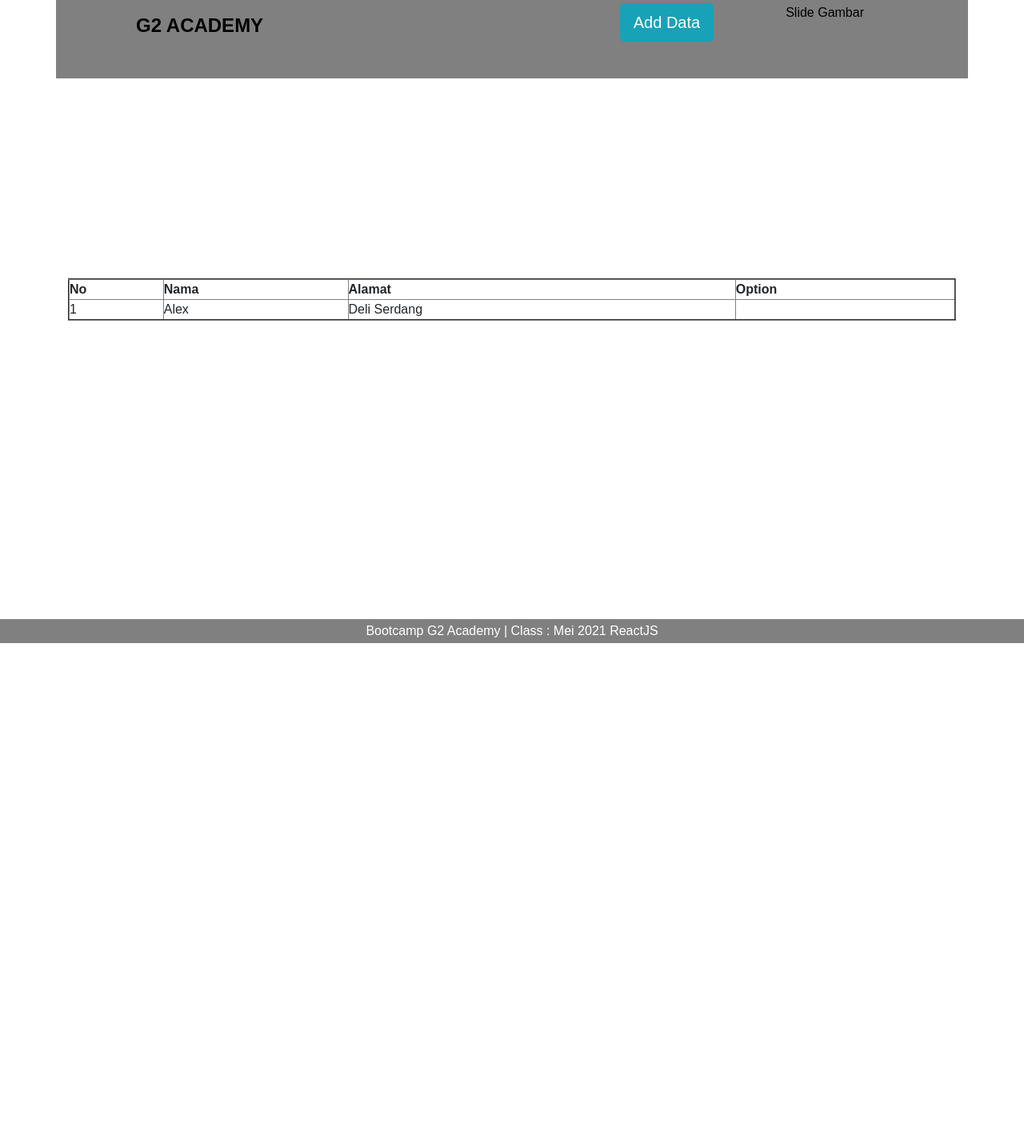
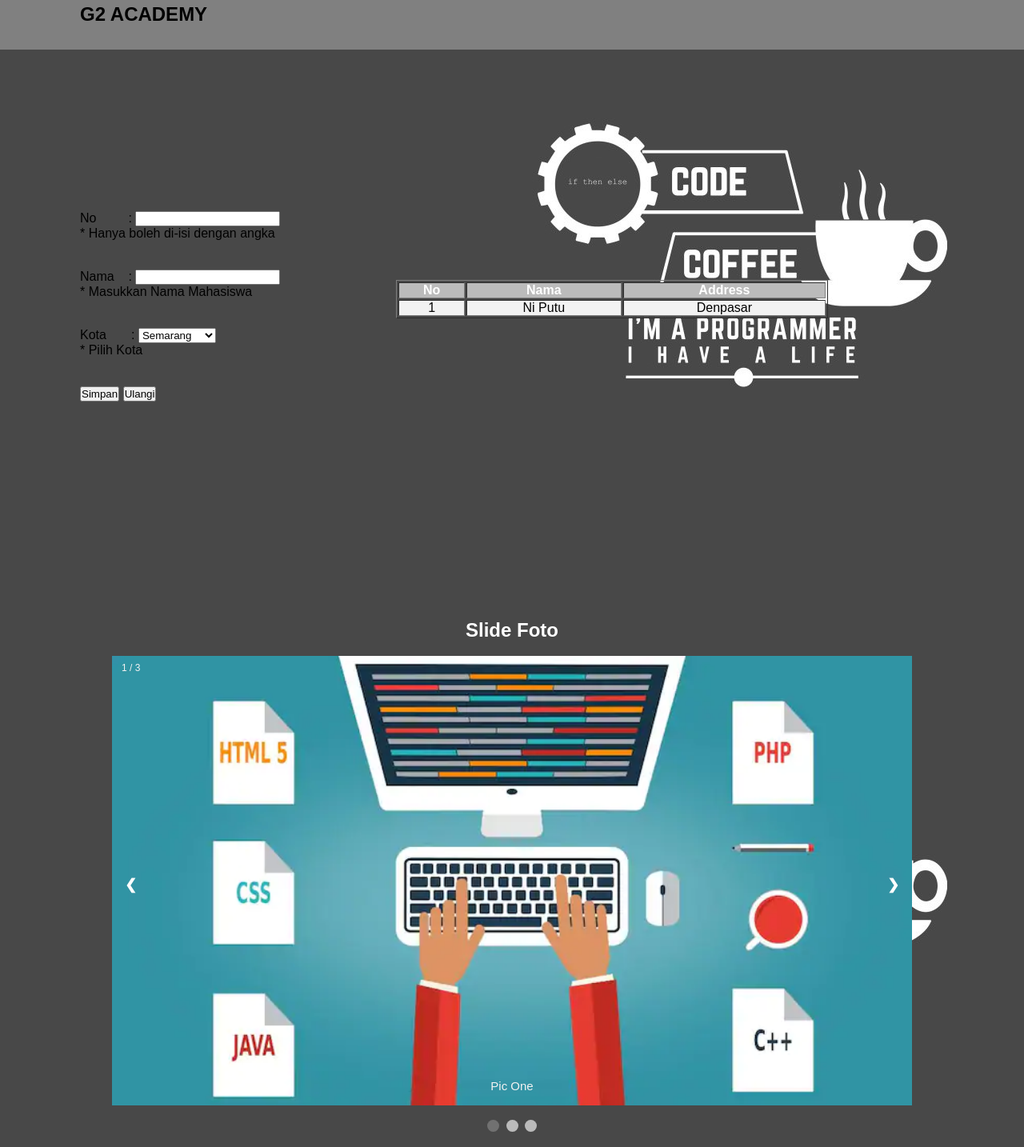
Before and after one commit to Ridwan0126/TugasDay02-ReactJs, a plain HTML site: page TugasDay02/index.html in a window 1280 px wide. Shown: the part 26-1460 px from the top of the page at 80% size. Before the commit the page ends 830 px from the top, so only its background shows below. Drawn offline with nearby package versions, Linux system fonts and the light colour scheme.

Commit message:
second commit

```diff
--- a/TugasDay02/index.html
+++ b/TugasDay02/index.html
@@ -7,79 +7,79 @@
     <title>TugasDay02</title>
     <script src="./script.js" defer></script>
     <link rel="stylesheet" href="style.css">
-    <link rel="stylesheet" href="https://maxcdn.bootstrapcdn.com/bootstrap/4.5.2/css/bootstrap.min.css">
-    <script src="https://ajax.googleapis.com/ajax/libs/jquery/3.5.1/jquery.min.js"></script>
-    <script src="https://cdnjs.cloudflare.com/ajax/libs/popper.js/1.16.0/umd/popper.min.js"></script>
-    <script src="https://maxcdn.bootstrapcdn.com/bootstrap/4.5.2/js/bootstrap.min.js"></script>
 </head>
 <body>
+    <section>
       <div class="container">
         <header id="navbar">
             <h1 class="logo">G2 Academy</h1>
-            <ul>
-                <li><button id="button" type="button" class="btn btn-info btn-lg" data-toggle="modal" data-target="#myModal">Add Data</button></a></li>
-                <li></li>
-                <li><a href="./image.html">Slide Gambar</a></li>
-            </ul>
         </header>
-        <table border="2" width="100%" cellpadding="10px">
+        <form name='biodata' method='post' action='tutor.html'>
+          <pre>
+          <p>No         : <input type='number' name='no'></p><p id='val_no'>* Hanya boleh di-isi dengan angka</p>
+          <p>Nama    : <input type='text' name='nama' ></p><p id='val_nama'>* Masukkan Nama Mahasiswa</p>
+          <p>Kota       : <select name='kota'>
+            <option>Semarang
+            <option>Jakarta
+            <option>Bandung
+            <option>Deli serdang
+            <option>Dll.
+            </select></p><p>* Pilih Kota</p>
+          </pre>
+            <input type='button' onClick='terimainput()' value='Simpan'>
+            <input type='reset' value='Ulangi'>
+          </form>
+          <table border='1' id='tabelinput' width="50%" cellpadding="5px">
             <thead>
               <th>No</th>
               <th>Nama</th>
-                <th>Alamat</th>
-                <th>Option</th>
+              <th>Address</th>
             </thead>
             <tbody>
+              <tr>
                 <td>1</td>
-                <td>Alex</td>
-                <td>Deli Serdang</td>
+                <td>Ni Putu</td>
+                <td>Denpasar</td>
+              </tr>
               </tbody>
           </table>
-        <div id="myModal" class="modal fade" role="dialog">
-            <div class="modal-dialog">
+      </div>
+    </section>
 
-              <!-- Modal content-->
-              <div class="modal-content">
-                <div class="modal-header">
-                  <h5 class="modal-title">Add Data</h5>
-                  <button type="button" class="close" data-dismiss="modal">&times;</button>
-                </div>
-                <div class="modal-body">
-                  <table>
-
-
-                    <!-- <div> -->
-                      <tr>
-                        <td>Nomor </td>
-                        <td><input type="text" id="nomer"></td>
-                      </tr>
-                    <!-- </div> -->
-
-                    <div>
-                      <tr>
-                        <td>Nama </td>
-                        <td><input type="text" id="nama"></td>
-                      </tr>
+    <section>
+      <h2>Slide Foto</h2><br>
+      <div class="slideshow-container">
+        <div class="mySlides fade">
+          <div class="numbertext">1 / 3</div>
+          <img src="./prog.webp" style="width:100%">
+          <div class="text">Pic One</div>
         </div>
 
-                    <div>
-                      <tr>
-                        <td>Alamat </td>
-                        <td><input type="text" id="alamat"></td>
-                      </tr>
+        <div class="mySlides fade">
+          <div class="numbertext">2 / 3</div>
+          <img src="./new.jpg" style="width:100%">
+          <div class="text">Pic Two</div>
         </div>
-                  </table>
+
+        <div class="mySlides fade">
+          <div class="numbertext">3 / 3</div>
+          <img src="./gambar.jpeg" style="width:100%">
+          <div class="text">Pic Three</div>
         </div>
-                <div class="modal-footer">
-                    <button type="button" class="btn btn-success waves-effect waves-light" onclick="addData();">
-                    <span class="mdi mdi-plus-box" aria-hidden="true"></span>
-                    Simpan</button>
-                  <button type="button" class="btn btn-default" data-dismiss="modal">Close</button>
+
+        <a class="prev" onclick="plusSlides(-1)">&#10094;</a>
+        <a class="next" onclick="plusSlides(1)">&#10095;</a>
+
+        </div>
+        <br>
+
+        <div style="text-align:center">
+          <span class="dot" onclick="currentSlide(1)"></span>
+          <span class="dot" onclick="currentSlide(2)"></span>
+          <span class="dot" onclick="currentSlide(3)"></span>
         </div>
     </div>
-            </div>
-          </div>
-    </div>
+    </section>
     <footer>Bootcamp G2 Academy | Class : Mei 2021 ReactJS</footer>
 </body>
 </html>
--- a/TugasDay02/script.js
+++ b/TugasDay02/script.js
@@ -31,14 +31,16 @@ var slideIndex = 1;
        * input data
        */
 
+
        function terimainput(){
-        var x=document.forms['biodata']['nim'].value;
+        var x=document.forms['biodata']['no'].value;
         var y=document.forms['biodata']['nama'].value;
-        var z=document.forms['biodata']['agama'].value;
+        var z=document.forms['biodata']['kota'].value;
+
 
         if(x==null || x=="")
         {
-          document.getElementById("val_nim").innerHTML="<font color='red'><b>* Harap Isi Kolom NIM Dengan Benar</b></font>";
+          document.getElementById("val_no").innerHTML="<font color='red'><b>* Harap Isi Kolom NO Dengan Benar</b></font>";
 
             if(y==null || y=="") {
             document.getElementById("val_nama").innerHTML="<font color='red'><b>* Harap Isi Kolom NAMA Dengan Benar</b></font>";
@@ -47,7 +49,7 @@ var slideIndex = 1;
           }
         } else {
 
-        document.getElementById("val_nim").innerHTML="<font color='purple'>* Benar</font>";
+        document.getElementById("val_no").innerHTML="<font color='purple'>* Benar</font>";
 
         if(y==null || y=="") {
           document.getElementById("val_nama").innerHTML="<font color='red'><b>* Harap Isi Kolom NAMA Dengan Benar</b></font>";
@@ -56,7 +58,7 @@ var slideIndex = 1;
             document.getElementById("val_nama").innerHTML="<font color='purple'>* Benar</font>";
 
             var tabel = document.getElementById("tabelinput");
-            var row = tabel.insertRow(1);
+            var row = tabel.insertRow(tabel.rows.length);
             var cell1 = row.insertCell(0);
             var cell2 = row.insertCell(1);
             var cell3 = row.insertCell(2);
--- a/TugasDay02/style.css
+++ b/TugasDay02/style.css
@@ -12,6 +12,22 @@ footer {
   padding: 3px;
   background-color: gray;
   color: white;
+}
+table {
+  text-align: center;
+}
+table {
+  max-width: 1000px;
+  position: relative;
+  margin: auto;
+}
+h2 {
+  color: white;
+  text-align: center;
+}
+section {
+  background-image: url(./1.png);
+  min-height: 100vh;
 }
 .container {
   position: relative;
@@ -58,3 +74,140 @@ footer {
   background: black;
   color: white;
 }
+body section table thead th {
+  background-color: #bbb;
+  color: white;
+}
+body section table tbody td {
+  background-color: #f2f2f2;
+  color: black;
+}
+
+/* bagian slide foto
+*/
+* {
+  box-sizing: border-box;
+}
+body {
+  font-family: Verdana, sans-serif;
+  margin: 0;
+}
+.mySlides {
+  display: none;
+}
+img {
+  vertical-align: middle;
+}
+footer {
+  text-align: center;
+  padding: 3px;
+  background-color: grey;
+  color: white;
+}
+/* Slideshow container */
+.slideshow-container {
+  max-width: 1000px;
+  position: relative;
+  margin: auto;
+}
+
+/* Next & previous buttons */
+.prev,
+.next {
+  cursor: pointer;
+  position: absolute;
+  top: 50%;
+  width: auto;
+  padding: 16px;
+  margin-top: -22px;
+  color: white;
+  font-weight: bold;
+  font-size: 18px;
+  transition: 0.6s ease;
+  border-radius: 0 3px 3px 0;
+  user-select: none;
+}
+
+/* Position the "next button" to the right */
+.next {
+  right: 0;
+  border-radius: 3px 0 0 3px;
+}
+
+/* On hover, add a black background color with a little bit see-through */
+.prev:hover,
+.next:hover {
+  background-color: rgba(0, 0, 0, 0.8);
+}
+
+/* Caption text */
+.text {
+  color: #f2f2f2;
+  font-size: 15px;
+  padding: 8px 12px;
+  position: absolute;
+  bottom: 8px;
+  width: 100%;
+  text-align: center;
+}
+
+/* Number text (1/3 etc) */
+.numbertext {
+  color: #f2f2f2;
+  font-size: 12px;
+  padding: 8px 12px;
+  position: absolute;
+  top: 0;
+}
+
+/* The dots/bullets/indicators */
+.dot {
+  cursor: pointer;
+  height: 15px;
+  width: 15px;
+  margin: 0 2px;
+  background-color: #bbb;
+  border-radius: 50%;
+  display: inline-block;
+  transition: background-color 0.6s ease;
+}
+
+.active,
+.dot:hover {
+  background-color: #717171;
+}
+
+/* Fading animation */
+.fade {
+  -webkit-animation-name: fade;
+  -webkit-animation-duration: 1.5s;
+  animation-name: fade;
+  animation-duration: 1.5s;
+}
+
+@-webkit-keyframes fade {
+  from {
+    opacity: 0.4;
+  }
+  to {
+    opacity: 1;
+  }
+}
+
+@keyframes fade {
+  from {
+    opacity: 0.4;
+  }
+  to {
+    opacity: 1;
+  }
+}
+
+/* On smaller screens, decrease text size */
+@media only screen and (max-width: 300px) {
+  .prev,
+  .next,
+  .text {
+    font-size: 11px;
+  }
+}
```
Lines whose indentation alone changed are shown as unchanged.
